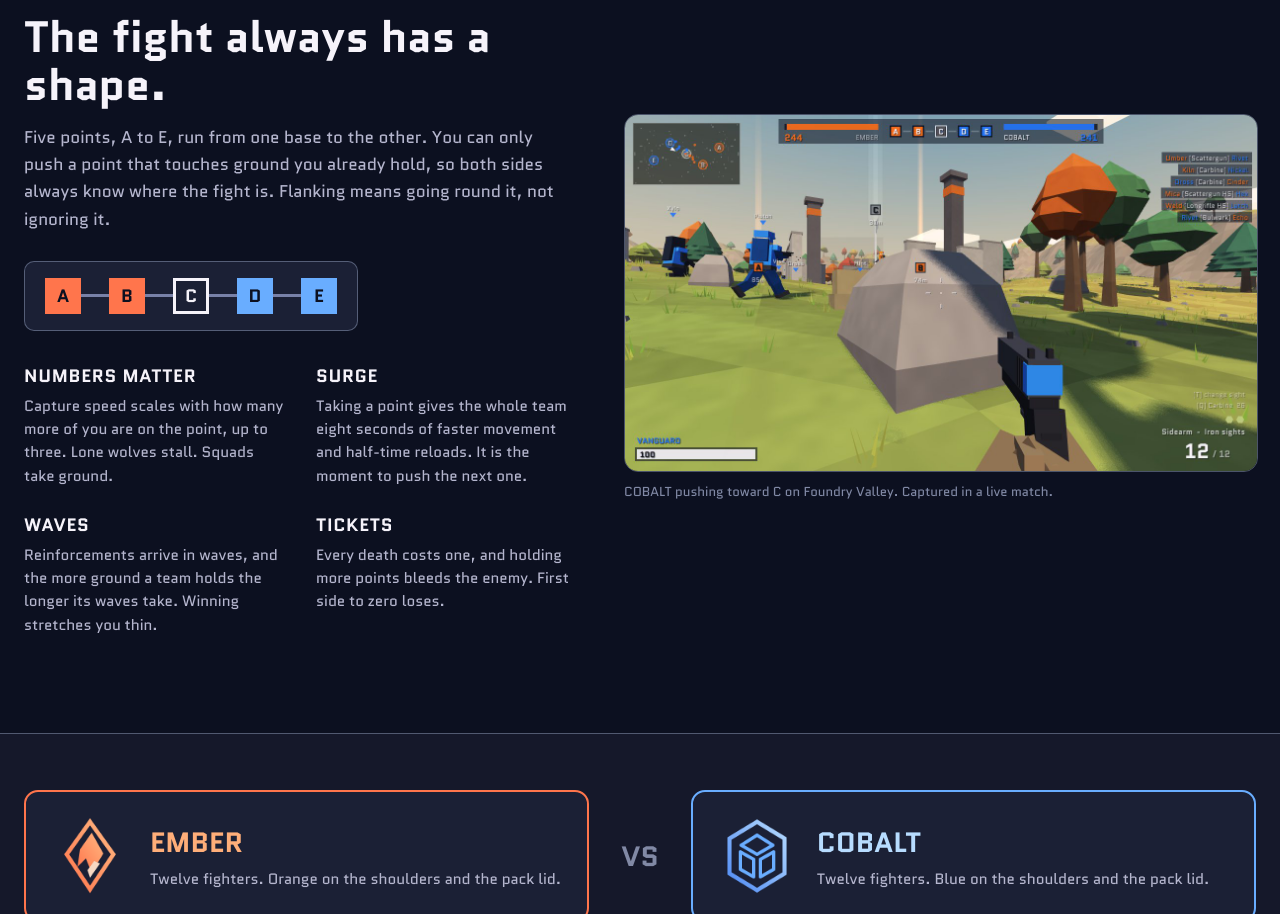
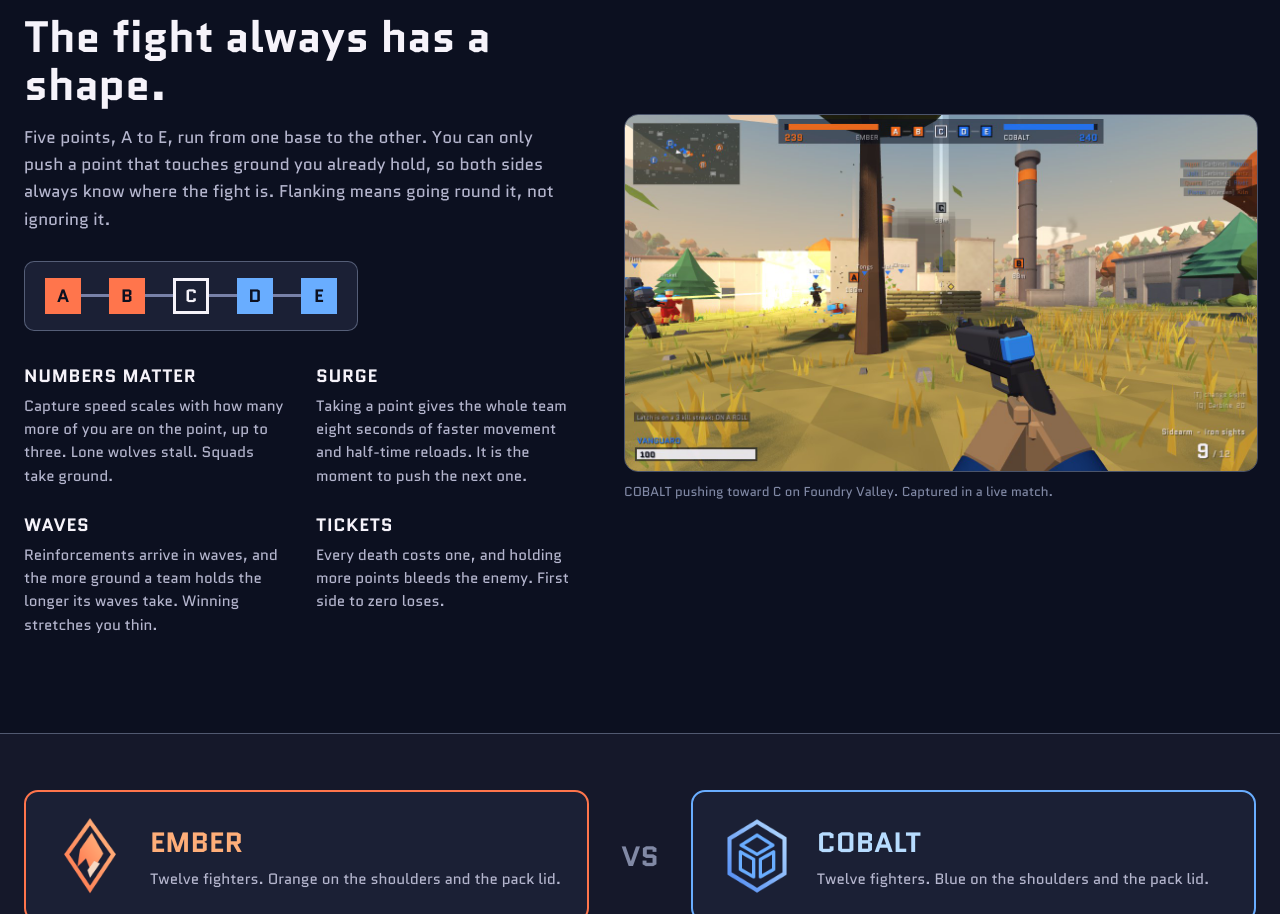
Before and after one commit to Kalaghni/ferrite, a plain HTML site: page site/index.html in a window 1280 px wide. Shown: the part 951-1865 px from the top of the page. Drawn offline with Linux system fonts and the light colour scheme; no server answers.

Commit message:
site: a livelier Foundry Valley conquest shot
The old one was mostly a boulder. The new one is a COBALT squad pushing
on C under fire, from a bot match on v0.15.6.

Co-Authored-By: Claude Opus 5.5 <noreply@anthropic.com>
Claude-Session: https://claude.ai/code/session_0153M7N4d3GrteP6iyya5HZa

```diff
--- a/site/index.html
+++ b/site/index.html
@@ -118,7 +118,7 @@ a{color:#b7dcff}a:hover{color:#f6f3fa}
 </div>
 </div>
 <figure style="flex: 1 1 520px; min-width: 0; margin: 0">
-<img src="assets/conquest-foundry.jpg" alt="First-person view on Foundry Valley: COBALT squadmates push toward point C while the front-line bar shows EMBER 244 to COBALT 241" style="width: 100%; height: auto; display: block; border-radius: 14px; border: 1px solid rgba(180, 194, 225, 0.38)">
+<img src="assets/conquest-push.jpg" alt="First-person view on Foundry Valley: a COBALT squad pushes toward point C, 23 m ahead, trading fire with an EMBER soldier, while the front-line bar shows EMBER 239 to COBALT 240" style="width: 100%; height: auto; display: block; border-radius: 14px; border: 1px solid rgba(180, 194, 225, 0.38)">
 <figcaption style="margin-top: 10px; font-size: 13px; color: #8189a5">COBALT pushing toward C on Foundry Valley. Captured in a live match.</figcaption>
 </figure>
 </div>
```
Also changed, not shown: site/assets/conquest-foundry.jpg (deleted), site/assets/conquest-push.jpg (added).
